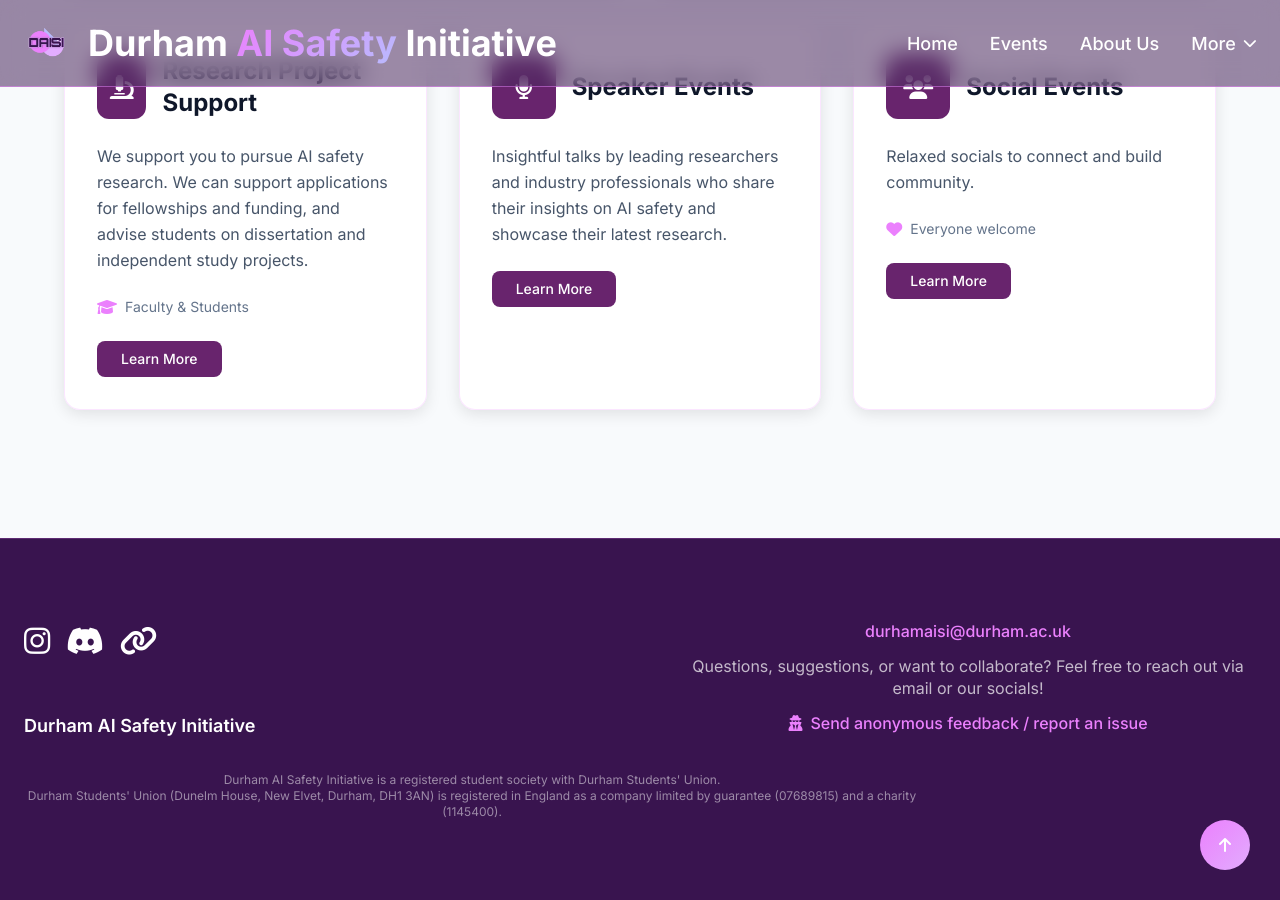
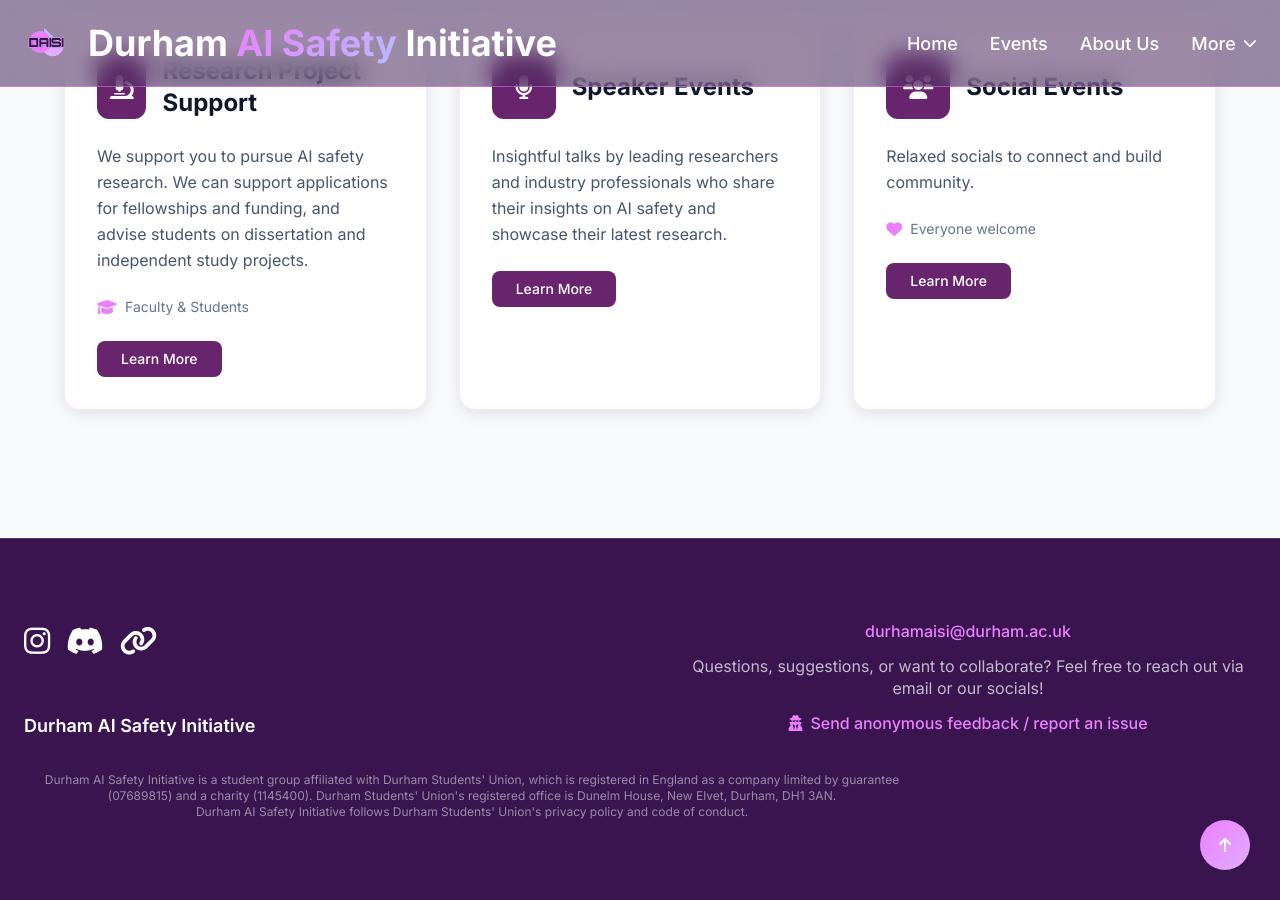
Before and after one commit to DurhamAISafety/durhamaisafety.github.io, a Jekyll site: the page built from index.html, in a window 1280 px wide and 900 px high, scrolled down 2321 px. Built offline with Jekyll 4.4.1, drawn with Linux system fonts in a browser that asks for light colours; nearby versions of some CDN libraries; the list of posts is cut into pages by our own code.

Commit message:
Update footer SU legal info

```diff
--- a/_includes/footer.html
+++ b/_includes/footer.html
@@ -46,10 +46,10 @@
         <!-- Legal / fine print condensed -->
         <div class="mt-8 text-[11px] md:text-xs text-white/50 leading-relaxed max-w-4xl">
             <p>
-                Durham AI Safety Initiative is a registered student society with Durham Students' Union.
+                Durham AI Safety Initiative is a student group affiliated with Durham Students' Union, which is registered in England as a company limited by guarantee (07689815) and a charity (1145400). Durham Students' Union's registered office is Dunelm House, New Elvet, Durham, DH1 3AN.
             </p>
             <p>
-                Durham Students' Union (Dunelm House, New Elvet, Durham, DH1 3AN) is registered in England as a company limited by guarantee (07689815) and a charity (1145400).
+                Durham AI Safety Initiative follows Durham Students' Union's privacy policy and code of conduct.
             </p>
         </div>
     </div>
```
